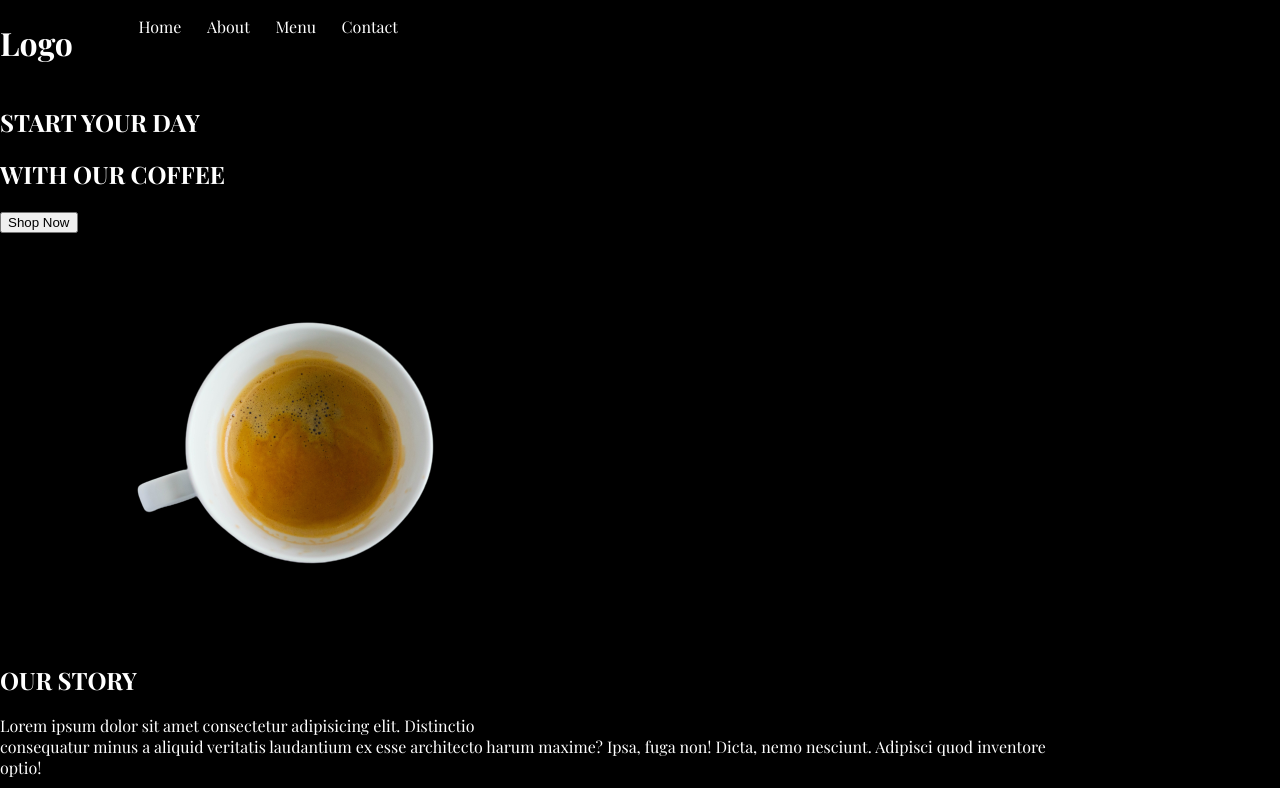
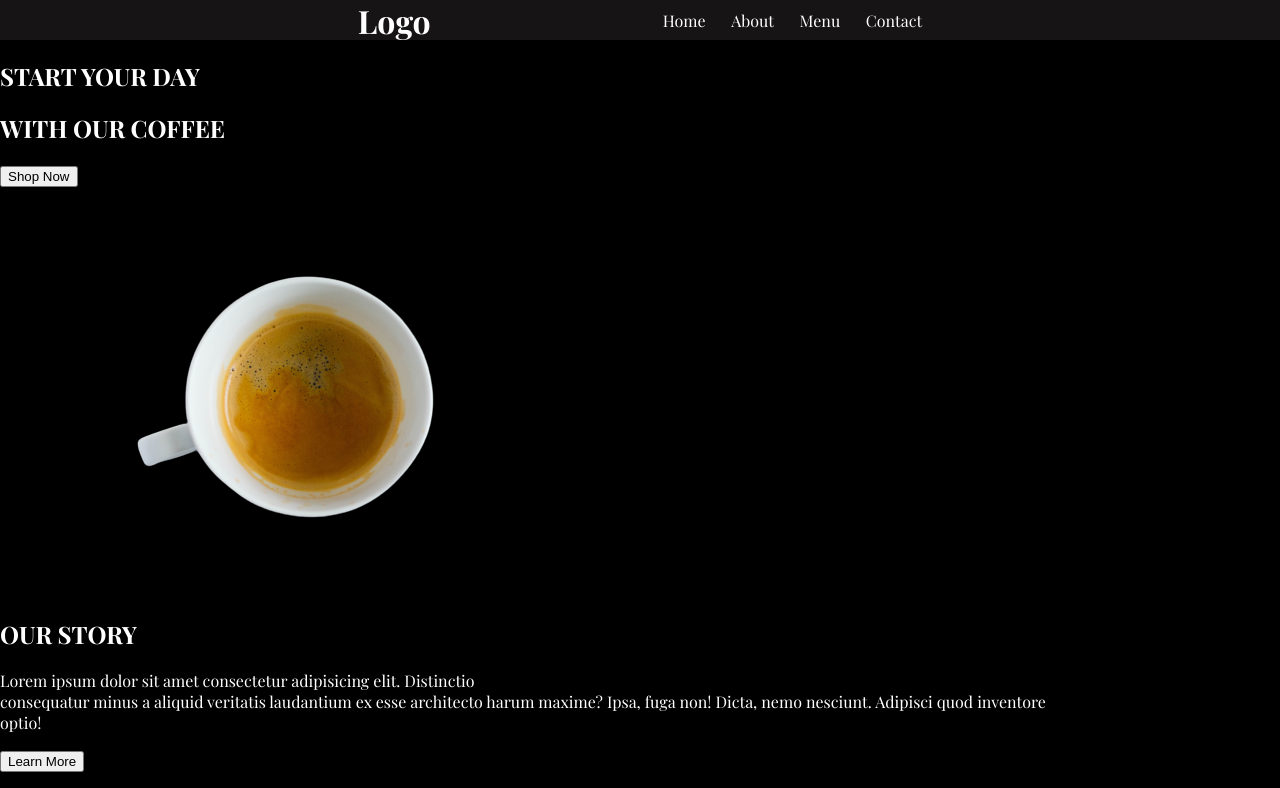
Before and after one commit to NicoleArrr/HTML-S2-AriasNicole-, a plain HTML site: page Dia6/index.html in a window 1280 px wide. Shown: the top 788 px of the page. Drawn offline with Linux system fonts and the light colour scheme.

Commit message:
refactor :hammer: Header style added

```diff
--- a/Dia6/styles/style.css
+++ b/Dia6/styles/style.css
@@ -26,8 +26,14 @@ body, main {
 header {
     display: flex;
     flex-direction: row;
-    list-style: none;
-    gap: 2vw;
+    justify-content: center;
+    align-items: center;
+    gap:15vw;
+
+    width: 100vw;
+    height: 5vh;
+
+    background-color: #161414;
 }
 
 /*Navegadores*/
```
